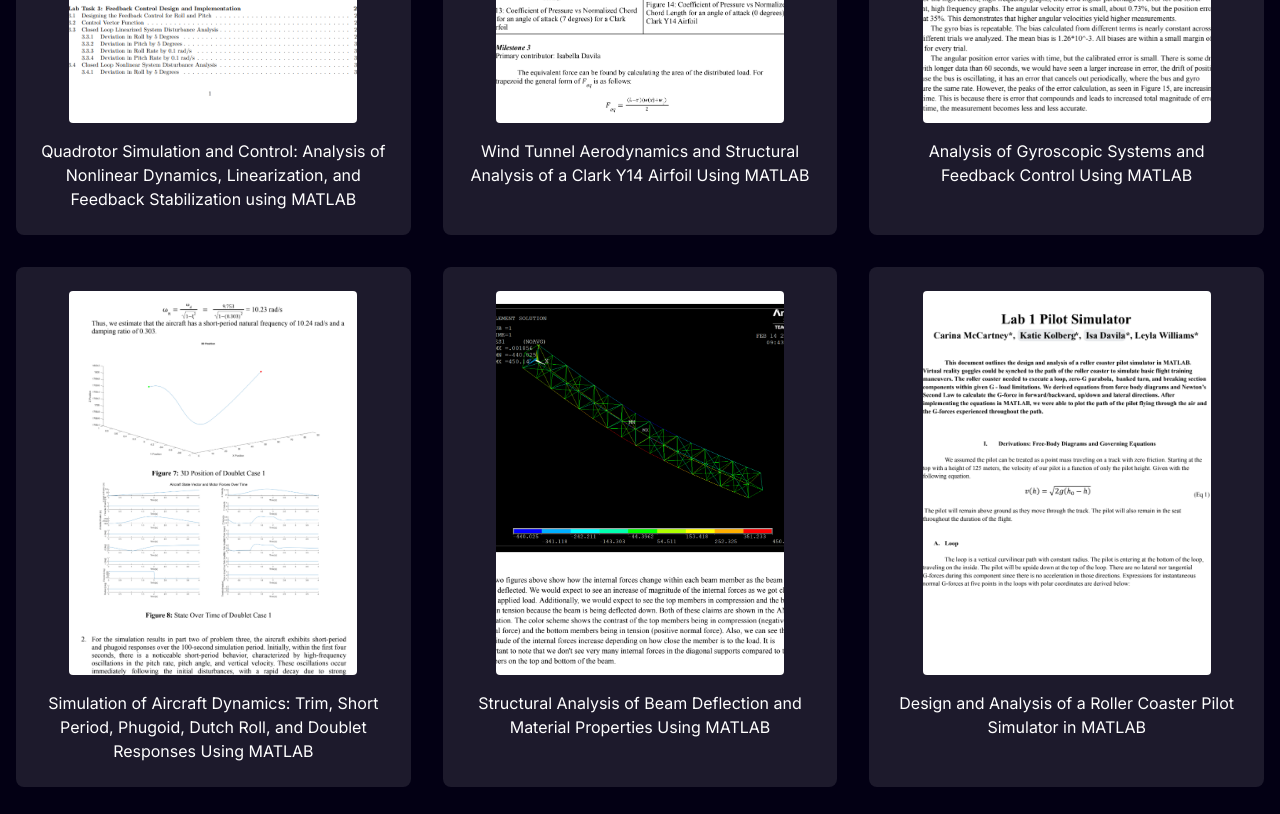
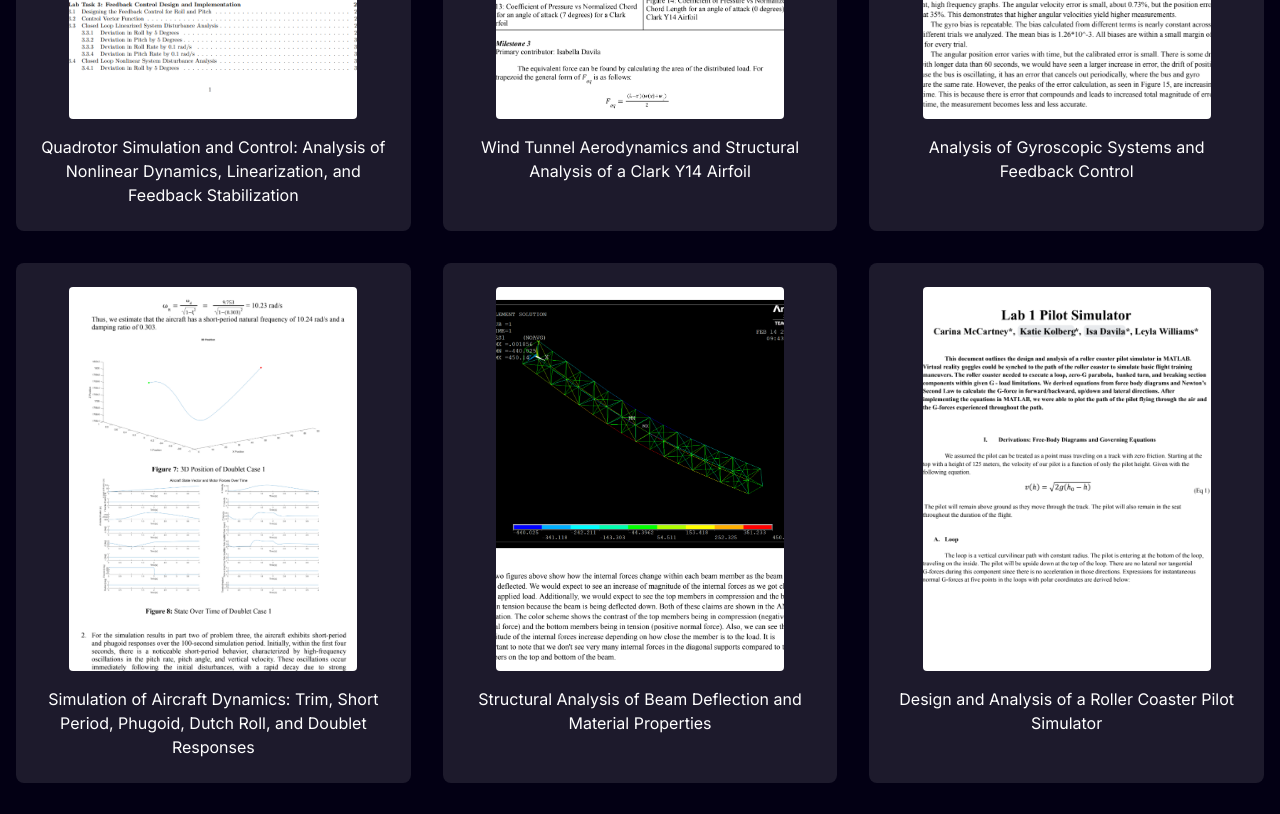
Before and after one commit to DavilaDawg/portfolio, a Next.js app: page / in a window 1280 px wide. Shown: the part 3180-3994 px from the top of the page. Built offline with nearby package versions, Linux system fonts and the light colour scheme.

Commit message:
chore(projects/lab): edit discription and picture

```diff
--- a/components/main/Labs.tsx
+++ b/components/main/Labs.tsx
@@ -14,7 +14,7 @@ const labReports: LabReport[] = [
 	{
 		id: 20,
 		title:
-			"Quadrotor Simulation and Control: Analysis of Nonlinear Dynamics, Linearization, and Feedback Stabilization using MATLAB",
+			"Quadrotor Simulation and Control: Analysis of Nonlinear Dynamics, Linearization, and Feedback Stabilization",
 		pdfUrl:
 			"https://drive.google.com/file/d/1ZQtTOP-5BTHcDe5EANnFDlscscfTMx7S/view?usp=sharing",
 		description:
@@ -24,7 +24,7 @@ const labReports: LabReport[] = [
 	{
 		id: 1,
 		title:
-			"Wind Tunnel Aerodynamics and Structural Analysis of a Clark Y14 Airfoil Using MATLAB",
+			"Wind Tunnel Aerodynamics and Structural Analysis of a Clark Y14 Airfoil",
 		pdfUrl:
 			"https://drive.google.com/file/d/1lUNbakVRxSlUk1uewpZLcr_4KQ-Y_uH0/view?usp=sharing",
 		description:
@@ -33,7 +33,7 @@ const labReports: LabReport[] = [
 	},
 	{
 		id: 2,
-		title: "Analysis of Gyroscopic Systems and Feedback Control Using MATLAB",
+		title: "Analysis of Gyroscopic Systems and Feedback Control",
 		pdfUrl:
 			"https://drive.google.com/file/d/19QLgBbSgEiXsrRyPfEkJ8-CeDiVqJ4YK/view?usp=sharing",
 		description:
@@ -43,7 +43,7 @@ const labReports: LabReport[] = [
 	{
 		id: 20,
 		title:
-			"Simulation of Aircraft Dynamics: Trim, Short Period, Phugoid, Dutch Roll, and Doublet Responses Using MATLAB",
+			"Simulation of Aircraft Dynamics: Trim, Short Period, Phugoid, Dutch Roll, and Doublet Responses",
 		pdfUrl:
 			"https://drive.google.com/file/d/1-EBkKE5FuDxYuOsFT40jpWpjuNoNNS0G/view?usp=sharing",
 		description:
@@ -52,7 +52,7 @@ const labReports: LabReport[] = [
 	},
 	{
 		id: 5,
-		title: "Structural Analysis of Beam Deflection and Material Properties Using MATLAB",
+		title: "Structural Analysis of Beam Deflection and Material Properties",
 		pdfUrl:
 			"https://drive.google.com/file/d/1zRVq6K1SkgJks-K1LdzMrZXvZIgSpv--/view?usp=sharing",
 		description:
@@ -61,7 +61,7 @@ const labReports: LabReport[] = [
 	},
 	{
 		id: 6,
-		title: "Design and Analysis of a Roller Coaster Pilot Simulator in MATLAB",
+		title: "Design and Analysis of a Roller Coaster Pilot Simulator",
 		pdfUrl:
 			"https://drive.google.com/file/d/1YvuyX_h8m3uozVSqL3FxaPJx9k9k2fkr/view?usp=sharing",
 		description:
@@ -70,7 +70,7 @@ const labReports: LabReport[] = [
 	},
 	{
 		id: 7,
-		title: "Feedback Control for Locomotive Crank Using MATLAB",
+		title: "Feedback Control for Locomotive Crank",
 		pdfUrl:
 			"https://drive.google.com/file/d/1X3jI4_MxRCXkJPU6ikrMu61BQwkCwIZn/view?usp=sharing",
 		description:
@@ -79,7 +79,7 @@ const labReports: LabReport[] = [
 	},
 	{
 		id: 8,
-		title: "Simulating Dynamics and Equations of Motion Using MATLAB",
+		title: "Simulating Dynamics and Equations of Motion",
 		pdfUrl:
 			"https://drive.google.com/file/d/1EaHhRWPbbD-HHWJ0Mdfaf13qFYftrg3W/view?usp=sharing",
 		description:
@@ -89,7 +89,7 @@ const labReports: LabReport[] = [
 	{
 		id: 9,
 		title:
-			"Motion Capture and Euler Angle Dynamics Experiment and Modeling In MATLAB",
+			"Motion Capture and Euler Angle Dynamics Experiment and Modeling",
 		pdfUrl:
 			"https://drive.google.com/file/d/1bY4z7khLwzMo1iyEka5Y65l-SP2B0_Lx/view?usp=sharing",
 		description:
@@ -98,7 +98,7 @@ const labReports: LabReport[] = [
 	},
 	{
 		id: 4,
-		title: "Mortgage Analysis Using Differential Equations and MATLAB",
+		title: "Mortgage Analysis Using Differential Equations",
 		pdfUrl:
 			"https://drive.google.com/file/d/1JVLXOXqFV_-Fiu4W73ymAC-ZNiFrAmlR/view?usp=sharing",
 		description:
@@ -107,7 +107,7 @@ const labReports: LabReport[] = [
 	},
 	{
 		id: 5,
-		title: "Image Manipulation and Compression Using MATLAB",
+		title: "Image Manipulation and Compression",
 		pdfUrl:
 			"https://drive.google.com/file/d/1tVfQOrHFt-Wj2Bl_uE4Mg9Z_YwfbTl5b/view?usp=drive_link",
 		description:
--- a/components/main/Projects.tsx
+++ b/components/main/Projects.tsx
@@ -30,7 +30,7 @@ const Projects = () => {
                     description="An app using Docker images to deploy virtual machines, enabling real-time browser interactions for users. It ensures robust security with authentication and encryption, available on web and mobile."
                 />
                  <ProjectCard
-                    src="/game.png"
+                    src="/gam1.png"
                     url="https://github.com/DavilaDawg/aliensVScows"
                     title="Aliens vs. Cows: Python Game"
                     description="A two player game where one player pilots the UFO in attempt to capture all the cows while avoiding obstacles in a limited amount of time and the opponent attempts to herd cows away from the UFO until time runs out."
```
Also changed, not shown: public/gam1.png (added).
